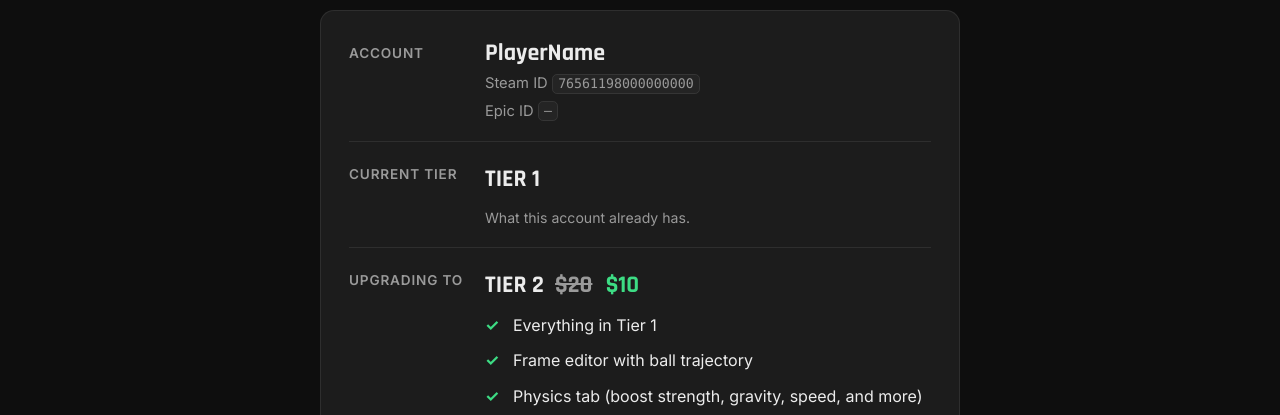
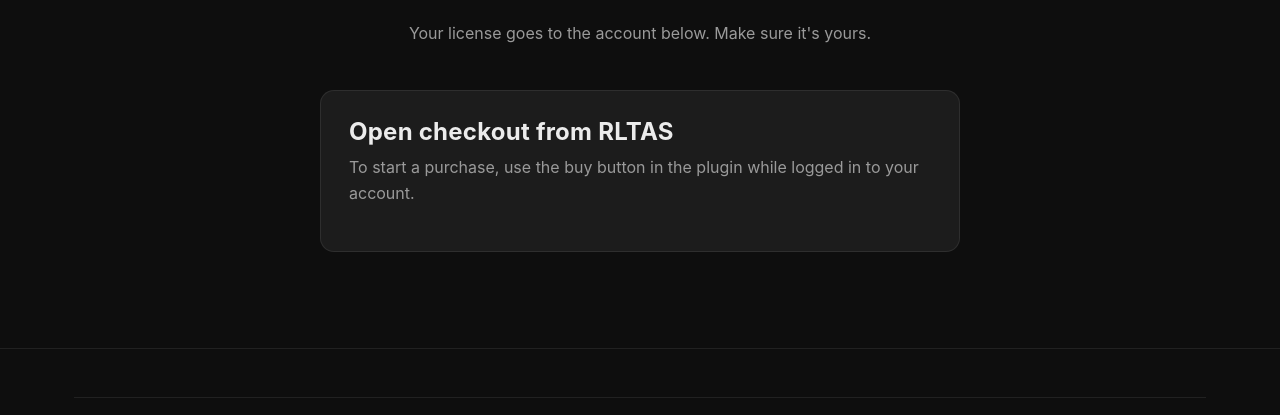
Before and after one commit to FancyDucky/RLTAS-Website, a plain HTML site: page checkout/index.html in a window 1280 px wide. Shown: the part 378-793 px from the top of the page. Drawn offline with Linux system fonts and the light colour scheme.

Commit message:
Harden checkout page defaults

```diff
--- a/checkout/index.html
+++ b/checkout/index.html
@@ -2,6 +2,8 @@
 <html lang="en">
     <head>
         <meta charset="UTF-8"/>
+        <meta name="referrer" content="no-referrer"/>
+        <meta http-equiv="Content-Security-Policy" content="default-src 'self'; script-src 'self'; style-src 'self' 'unsafe-inline' https://fonts.googleapis.com; font-src 'self' https://fonts.gstatic.com; img-src 'self' data:; connect-src 'self' https://rltas-license.rltas.workers.dev; object-src 'none'; base-uri 'none'; form-action 'self'"/>
         <meta name="viewport" content="width=device-width, initial-scale=1.0"/>
         <title>Confirm Purchase | RLTAS</title>
         <meta name="description" content="Confirm your RLTAS account and tier before paying."/>
@@ -44,15 +46,19 @@
                         <p class="muted">Your license goes to the account below. Make sure it's yours.</p>
                     </div>
                     <div class="confirm" id="confirm" aria-live="polite">
+                        <div class="confirm-card" data-state="missing">
+                            <h3>Open checkout from RLTAS</h3>
+                            <p class="muted">To start a purchase, use the buy button in the plugin while logged in to your account.</p>
+                        </div>
                         <div class="confirm-card" data-state="loading" hidden>
                             <p class="muted center">Loading your purchase…</p>
                         </div>
-                        <div class="confirm-card" data-state="ready">
+                        <div class="confirm-card" data-state="ready" hidden>
                             <div class="confirm-row">
                                 <span class="confirm-label">Account</span>
                                 <div>
-                                    <div class="confirm-name" data-field="name">PlayerName</div>
-                                    <div class="confirm-id">Steam ID <code data-field="steamId">76561198000000000</code>
+                                    <div class="confirm-name" data-field="name"></div>
+                                    <div class="confirm-id">Steam ID <code data-field="steamId"></code>
                                     </div>
                                     <div class="confirm-id">Epic ID <code data-field="epicId">—</code>
                                     </div>
@@ -61,7 +67,7 @@
                             <div class="confirm-row">
                                 <span class="confirm-label">Current tier</span>
                                 <div>
-                                    <div class="confirm-tier" data-field="currentTier">TIER 1</div>
+                                    <div class="confirm-tier" data-field="currentTier"></div>
                                     <p class="muted confirm-small" style="margin: 0;">What this account already has.</p>
                                 </div>
                             </div>
@@ -69,16 +75,11 @@
                                 <span class="confirm-label">Upgrading to</span>
                                 <div>
                                     <div class="confirm-tier">
-                                        <span data-field="tierName">TIER 2</span>
-                                        <span class="confirm-price confirm-price--slashed" data-field="price">$20</span>
-                                        <span class="confirm-price-due" data-field="duePrice">$10</span>
+                                        <span data-field="tierName"></span>
+                                        <span class="confirm-price" data-field="price"></span>
+                                        <span class="confirm-price-due" data-field="duePrice" hidden></span>
                                     </div>
-                                    <ul class="checklist" data-field="includes">
-                                        <li>Everything in Tier 1</li>
-                                        <li>Frame editor with ball trajectory</li>
-                                        <li>Physics tab (boost strength, gravity, speed, and more)</li>
-                                        <li>Works in LAN</li>
-                                    </ul>
+                                    <ul class="checklist" data-field="includes"></ul>
                                 </div>
                             </div>
                             <p class="confirm-note" data-field="ownedNote" hidden></p>
@@ -132,6 +133,6 @@
         </footer>
         <script src="../js/config.js?v=2"></script>
         <script src="../js/main.js?v=news25"></script>
-        <script src="../js/checkout.js?v=6"></script>
+        <script src="../js/checkout.js?v=7"></script>
     </body>
 </html>
--- a/js/checkout.js
+++ b/js/checkout.js
@@ -1,7 +1,6 @@
 // checkout.html?code=XXXX is opened by the plugin.
 // Fills account + tiers from the license server, then Continue goes to Stripe via GET /go/<code>.
 // checkout.html?paid=1 is the return page after Stripe.
-// Opening the page with no code keeps the HTML placeholders so the layout is visible.
 (function () {
   "use strict";
 
```
Also changed, not shown: checkout.html (+1 -0 lines).
